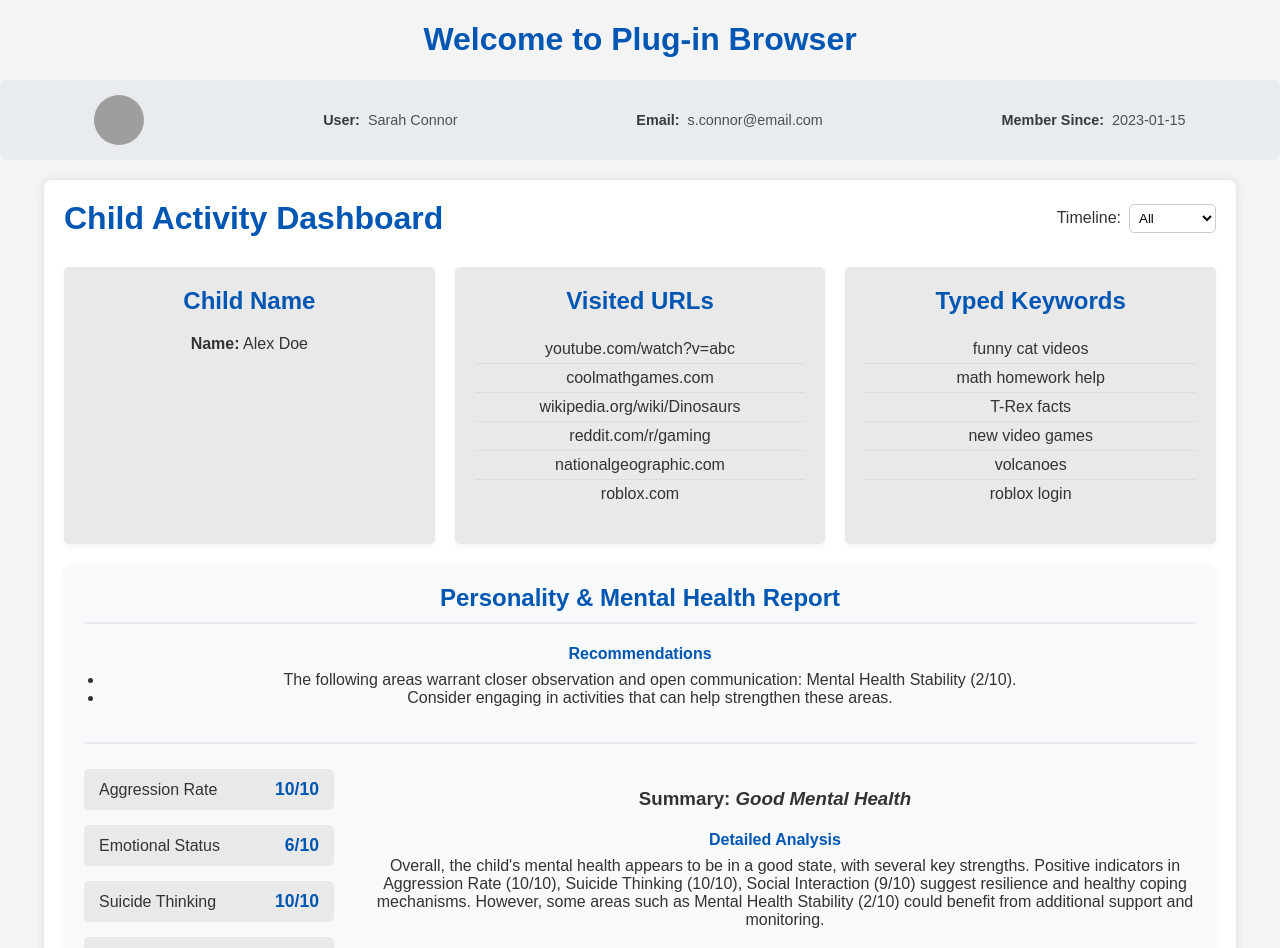
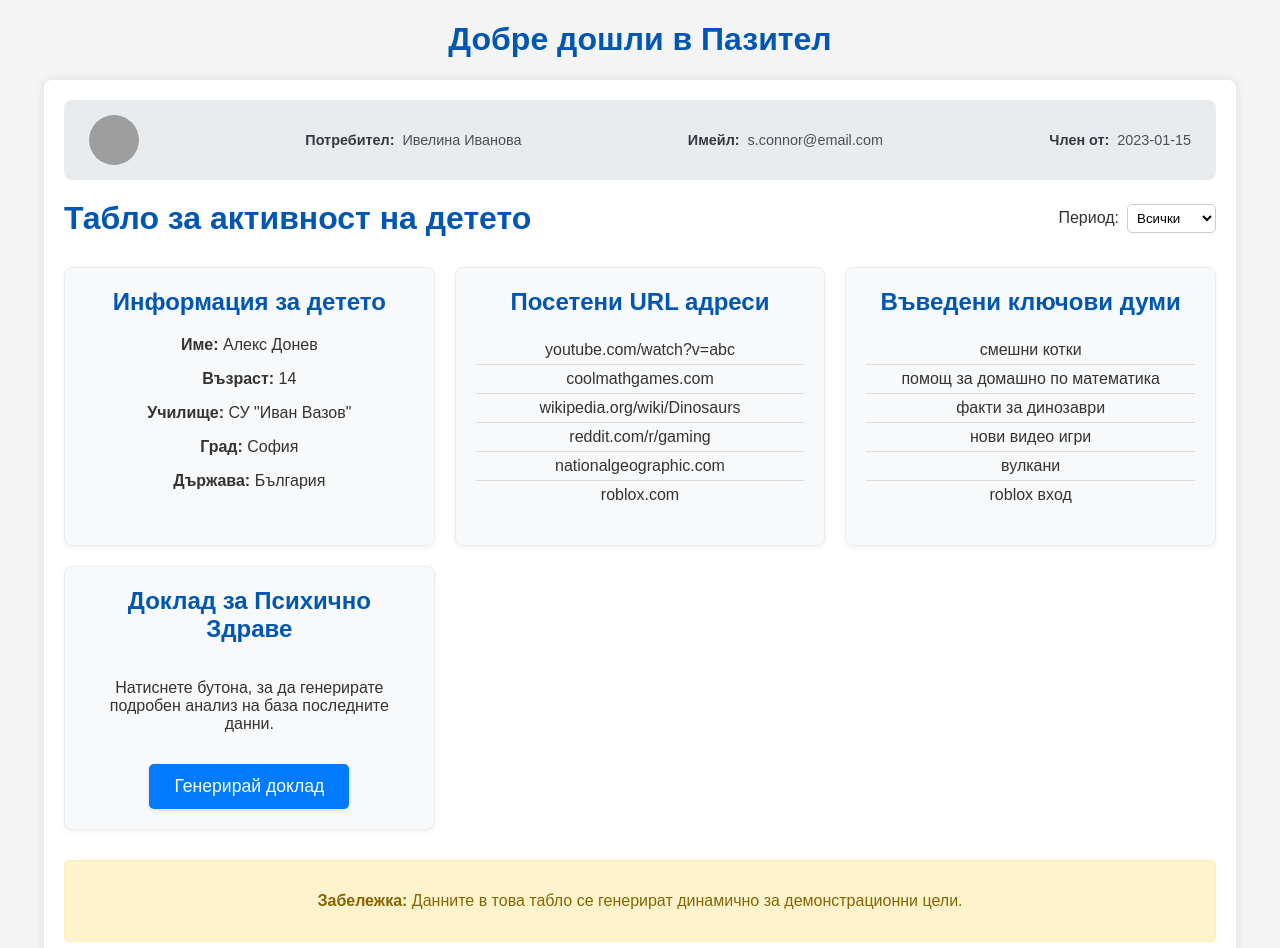
Before and after one commit to Diegoes7/hackathon_app, a React (Create React App) app: page / in a window 1280 px wide. Shown: the top 948 px of the page. Built offline with nearby package versions, Linux system fonts and the light colour scheme; grey boxes are pictures that could not be loaded.

Commit message:
refactor func and UI

```diff
--- a/src/App.tsx
+++ b/src/App.tsx
@@ -6,8 +6,8 @@ import UserInfo from './components/userInfo/UserInfo';
 function App() {
 	return (
 		<div className='App'>
-			<h1>Welcome to Plug-in Browser</h1>
-      <UserInfo />
+			<h1>Добре дошли в Пазител</h1>
+			{/* <UserInfo /> */}
 			<Dashboard />
 			{/* <MentalHealthReport /> */}
 		</div>
--- a/src/components/dashboard/Dashboard.css
+++ b/src/components/dashboard/Dashboard.css
@@ -39,11 +39,42 @@ h1 {
 }
 
 .card {
-    background-color: #e9e9e9;
+    background-color: #f8f9fa; /* Slightly lighter card color */
     padding: 20px;
+    border-radius: 8px; /* Slightly larger radius */
+    box-shadow: 0 2px 5px rgba(0,0,0,0.05);
+    border: 1px solid #e9ecef;
+}
+
+.child-info-card p {
+    margin-bottom: 5px;
+}
+
+.report-trigger-card {
+    display: flex;
+    flex-direction: column;
+    align-items: center;
+    justify-content: center;
+    text-align: center;
+}
+
+.report-button {
+    background-color: #007bff;
+    color: white;
+    padding: 12px 25px;
+    border: none;
     border-radius: 5px;
-    box-shadow: 0 2px 5px rgba(0,0,0,0.05);
+    cursor: pointer;
+    font-size: 1.1em;
+    margin-top: 15px;
+    box-shadow: 0 2px 4px rgba(0,0,0,0.1);
+    transition: background-color 0.2s;
 }
+
+.report-button:hover {
+    background-color: #0056b3;
+}
+
 
 .card h2 {
     color: #0056b3;
--- a/src/components/dashboard/Dashboard.tsx
+++ b/src/components/dashboard/Dashboard.tsx
@@ -1,21 +1,26 @@
 import React, { useState, useEffect } from 'react';
 import './Dashboard.css';
+import UserInfo from '../userInfo/UserInfo';
 import TimelineSelector from '../timeline/TimelineSelector';
-import MentalHealthReport from '../mentalHealth/MentalHealthReport';
+import MentalHealthReport, { ReportDataItem } from '../mentalHealth/MentalHealthReport';
 
 // --- Fake Data Generation ---
 const generateFakeData = (timeline: string) => {
     const data: { [key: string]: any } = {
-        childName: 'Alex Doe', // Name is constant
+        childName: 'Алекс Донев',
+        age: 14,
+        school: 'СУ "Иван Вазов"',
+        city: 'София',
+        country: 'България',
         urls: {
             '1': ['youtube.com/watch?v=abc', 'coolmathgames.com'],
             '3': ['youtube.com/watch?v=abc', 'coolmathgames.com', 'wikipedia.org/wiki/Dinosaurs', 'reddit.com/r/gaming'],
             '6': ['youtube.com/watch?v=abc', 'coolmathgames.com', 'wikipedia.org/wiki/Dinosaurs', 'reddit.com/r/gaming', 'nationalgeographic.com', 'roblox.com'],
         },
         keywords: {
-            '1': ['funny cat videos', 'math homework help'],
-            '3': ['funny cat videos', 'math homework help', 'T-Rex facts', 'new video games'],
-            '6': ['funny cat videos', 'math homework help', 'T-Rex facts', 'new video games', 'volcanoes', 'roblox login'],
+            '1': ['смешни котки', 'помощ за домашно по математика'],
+            '3': ['смешни котки', 'помощ за домашно по математика', 'факти за динозаври', 'нови видео игри'],
+            '6': ['смешни котки', 'помощ за домашно по математика', 'факти за динозаври', 'нови видео игри', 'вулкани', 'roblox вход'],
         }
     };
 
@@ -23,6 +28,10 @@ const generateFakeData = (timeline: string) => {
 
     return {
         childName: data.childName,
+        age: data.age,
+        school: data.school,
+        city: data.city,
+        country: data.country,
         visitedUrls: data.urls[timelineKey],
         typedKeywords: data.keywords[timelineKey],
     };
@@ -35,15 +44,35 @@ const fetchDashboardData = (timeline: string): Promise<any> => {
             const data = generateFakeData(timeline);
             console.log("Dashboard data fetched:", data);
             resolve(data);
-        }, 500); // Simulate 0.5s network delay
+        }, 500);
     });
 };
 
+const fetchMentalHealthReport = (): Promise<ReportDataItem[]> => {
+    console.log("Fetching data from Gemini API...");
+    return new Promise(resolve => {
+        setTimeout(() => {
+            const suicideScore = Math.random() < 0.9 ? 10 : Math.floor(Math.random() * 5) + 1;
+            const newData: ReportDataItem[] = [
+                { label: 'Aggression Rate', score: Math.floor(Math.random() * 10) + 1 },
+                { label: 'Emotional Status', score: Math.floor(Math.random() * 10) + 1 },
+                { label: 'Suicide Thinking', score: suicideScore },
+                { label: 'Mental Health Stability', score: Math.floor(Math.random() * 10) + 1 },
+                { label: 'Social Interaction', score: Math.floor(Math.random() * 10) + 1 },
+            ];
+            console.log("Report data fetched:", newData);
+            resolve(newData);
+        }, 1500);
+    });
+};
 
 const Dashboard: React.FC = () => {
     const [timeline, setTimeline] = useState('all');
     const [dashboardData, setDashboardData] = useState<any>(null);
     const [isDashboardLoading, setIsDashboardLoading] = useState(true);
+    const [showReport, setShowReport] = useState(false);
+    const [reportData, setReportData] = useState<ReportDataItem[] | null>(null);
+    const [isReportLoading, setIsReportLoading] = useState(false);
 
     useEffect(() => {
         setIsDashboardLoading(true);
@@ -57,22 +86,40 @@ const Dashboard: React.FC = () => {
         setTimeline(event.target.value);
     };
 
+    const handleGenerateReport = () => {
+        setIsReportLoading(true);
+        setShowReport(true);
+        fetchMentalHealthReport().then(data => {
+            setReportData(data);
+            setIsReportLoading(false);
+        });
+    };
+
     return (
         <div className="container">
+            <UserInfo />
             <div className="dashboard-header">
-                <h1>Child Activity Dashboard</h1>
+                <h1>Табло за активност на детето</h1>
                 <TimelineSelector timeline={timeline} onTimelineChange={handleTimelineChange} />
             </div>
 
             <div className="dashboard-grid">
-                <div className="card">
-                    <h2>Child Name</h2>
-                    {isDashboardLoading ? <p>Loading...</p> : <p><strong>Name:</strong> {dashboardData?.childName}</p>}
+                <div className="card child-info-card">
+                    <h2>Информация за детето</h2>
+                    {isDashboardLoading ? <p>Зареждане...</p> : (
+                        <>
+                            <p><strong>Име:</strong> {dashboardData?.childName}</p>
+                            <p><strong>Възраст:</strong> {dashboardData?.age}</p>
+                            <p><strong>Училище:</strong> {dashboardData?.school}</p>
+                            <p><strong>Град:</strong> {dashboardData?.city}</p>
+                            <p><strong>Държава:</strong> {dashboardData?.country}</p>
+                        </>
+                    )}
                 </div>
 
                 <div className="card">
-                    <h2>Visited URLs</h2>
-                    {isDashboardLoading ? <p>Loading...</p> : (
+                    <h2>Посетени URL адреси</h2>
+                    {isDashboardLoading ? <p>Зареждане...</p> : (
                         <ul>
                             {dashboardData?.visitedUrls.map((url: string, index: number) => <li key={index}>{url}</li>)}
                         </ul>
@@ -80,18 +127,31 @@ const Dashboard: React.FC = () => {
                 </div>
 
                 <div className="card">
-                    <h2>Typed Keywords</h2>
-                    {isDashboardLoading ? <p>Loading...</p> : (
+                    <h2>Въведени ключови думи</h2>
+                    {isDashboardLoading ? <p>Зареждане...</p> : (
                         <ul>
                             {dashboardData?.typedKeywords.map((keyword: string, index: number) => <li key={index}>{keyword}</li>)}
                         </ul>
                     )}
                 </div>
-                <MentalHealthReport />
+
+                {!showReport && (
+                    <div className="card report-trigger-card">
+                        <h2>Доклад за Психично Здраве</h2>
+                        <p>Натиснете бутона, за да генерирате подробен анализ на база последните данни.</p>
+                        <button className="report-button" onClick={handleGenerateReport}>
+                            Генерирай доклад
+                        </button>
+                    </div>
+                )}
             </div>
 
+            {showReport && (
+                <MentalHealthReport reportData={reportData} isLoading={isReportLoading} />
+            )}
+
             <div className="note">
-                <p><strong>Note:</strong> The data in this dashboard is dynamically generated for demonstration purposes.</p>
+                <p><strong>Забележка:</strong> Данните в това табло се генерират динамично за демонстрационни цели.</p>
             </div>
         </div>
     );
--- a/src/components/mentalHealth/MentalHealthReport.css
+++ b/src/components/mentalHealth/MentalHealthReport.css
@@ -1,7 +1,7 @@
 .mental-health-report-card {
 	background-color: #f8f9fa;
 	border-radius: 8px;
-    box-shadow: 0 2px 5px rgba(0,0,0,0.05);
+	box-shadow: 0 2px 5px rgba(0, 0, 0, 0.05);
 	grid-column: 1 / -1; /* Make this card span the full width of the grid */
 	padding: 20px 20px; /* Add horizontal padding */
 }
@@ -41,6 +41,24 @@
 	background-color: #e9e9e9;
 	padding: 10px 15px;
 	border-radius: 5px;
+	transition: background-color 0.3s;
+}
+
+/* Red for high scores */
+.score-high {
+	background-color: #dc3545;
+	color: white;
+}
+
+/* Green for low scores */
+.score-low {
+	background-color: #28a745;
+	color: white;
+}
+
+.score-high .rating-score,
+.score-low .rating-score {
+	color: white;
 }
 
 .rating-label {
@@ -76,9 +94,14 @@
 }
 
 .report-subsection p,
-.report-subsection ul {
+.report-subsection ul li {
 	margin: 0;
 	padding-left: 20px;
+	white-space: pre-wrap; /* Preserve whitespace including newlines */
+}
+
+.critical-alert p {
+	white-space: pre-wrap; /* Preserve whitespace including newlines */
 }
 
 .critical-alert {
--- a/src/components/mentalHealth/MentalHealthReport.tsx
+++ b/src/components/mentalHealth/MentalHealthReport.tsx
@@ -1,184 +1,201 @@
-import React, { useState, useEffect } from 'react';
+import React from 'react';
 import './MentalHealthReport.css';
 
-type ReportDataItem = {
+export type ReportDataItem = {
 	label: string;
 	score: number;
 };
 
-// --- Fake Gemini API Call ---
-// This function simulates calling an API to get the mental health report data.
-const fetchMentalHealthReport = (): Promise<ReportDataItem[]> => {
-	console.log('Fetching data from Gemini API...');
-	return new Promise((resolve) => {
-		setTimeout(() => {
-			const suicideScore =
-				Math.random() < 0.9 ? 10 : Math.floor(Math.random() * 5) + 1; // 90% chance of being 10
-			const newData = [
-				{ label: 'Aggression Rate', score: Math.floor(Math.random() * 10) + 1 },
-				{
-					label: 'Emotional Status',
-					score: Math.floor(Math.random() * 10) + 1,
-				},
-				{ label: 'Suicide Thinking', score: suicideScore },
-				{
-					label: 'Mental Health Stability',
-					score: Math.floor(Math.random() * 10) + 1,
-				},
-				{
-					label: 'Social Interaction',
-					score: Math.floor(Math.random() * 10) + 1,
-				},
-			];
-			console.log('Data fetched:', newData);
-			resolve(newData);
-		}, 1500); // Simulate 1.5 seconds of network delay
-	});
-};
-
-// Helper function to generate the report and recommendations
+// Helper function to generate the report and recommendations in Bulgarian
 const generateAnalysis = (data: ReportDataItem[]) => {
-	let recommendations = [];
-	let positivePoints: any = [];
-	let areasForObservation: any = [];
-	let criticalAlerts: any = [];
+	let recommendations: string[] = [];
+	let positivePoints: string[] = [];
+	let areasForObservation: string[] = [];
+	let criticalAlerts: string[] = [];
 
 	const averageScore =
 		data.reduce((acc, item) => acc + item.score, 0) / data.length;
 
+	const labelsBG: { [key: string]: string } = {
+		'Aggression Rate': 'Ниво на агресия',
+		'Emotional Status': 'Емоционален статус',
+		'Suicide Thinking': 'Мисли за самоубийство',
+		'Mental Health Stability': 'Стабилност на менталното здраве',
+		'Social Interaction': 'Социално взаимодействие',
+	};
+
 	data.forEach((item) => {
+		const labelBG = labelsBG[item.label] || item.label;
 		if (item.label === 'Suicide Thinking' && item.score < 9) {
 			criticalAlerts.push(
-				`A score of ${item.score}/10 in "Suicide Thinking" requires immediate attention. It is crucial to open a dialogue and consider professional consultation right away.`
+				`Резултат от ${item.score}/10 по показател "Мисли за самоубийство" изисква незабавно внимание. От решаващо значение е да се започне диалог и да се обмисли незабавна професионална консултация.`
 			);
 		}
 
 		if (item.score <= 4) {
-			areasForObservation.push(`${item.label} (${item.score}/10)`);
+			areasForObservation.push(`${labelBG} (${item.score}/10)`);
 		} else if (item.score >= 8) {
-			positivePoints.push(`${item.label} (${item.score}/10)`);
+			positivePoints.push(`${labelBG} (${item.score}/10)`);
 		}
 	});
 
 	if (criticalAlerts.length > 0) {
 		recommendations.push(
-			'CRITICAL: Immediate intervention is advised. Please consult with a mental health professional.'
+			'КРИТИЧНО: Препоръчва се незабавна намеса. Моля, консултирайте се със специалист по психично здраве.'
 		);
 	}
 
 	if (areasForObservation.length > 0) {
+		let obsText = ` следните области изискват по-внимателно наблюдение и открита комуникация: ${areasForObservation.join(
+			', '
+		)}.`;
+		recommendations.push(obsText);
 		recommendations.push(
-			`The following areas warrant closer observation and open communication: ${areasForObservation.join(
-				', '
-			)}.`
-		);
-		recommendations.push(
-			'Consider engaging in activities that can help strengthen these areas.'
+			'Обмислете участие в дейности, които могат да помогнат за укрепване на тези области.'
 		);
 	}
 
-	if (positivePoints.length === data.length && criticalAlerts.length === 0) {
+	if (
+		positivePoints.length === data.length &&
+		criticalAlerts.length === 0 &&
+		areasForObservation.length === 0
+	) {
 		return {
-			summary: 'Excellent Mental Health Status.',
+			summary: 'Отлично психично здраве.',
 			report:
-				'All metrics indicate a very healthy and resilient personality. The child demonstrates emotional stability and positive social behaviors well-aligned with their developmental stage. Continue to foster this positive environment.',
+				'Всички показатели сочат към много здрава и устойчива личност.\n\nДетето демонстрира емоционална стабилност и положително социално поведение, добре съобразено с етапа на развитие.\n\nПродължавайте да насърчавате тази положителна среда.',
 			recommendations: [
-				'Maintain open and supportive communication.',
-				'Encourage current hobbies and social activities.',
+				'Поддържайте открита и подкрепяща комуникация.',
+				'Насърчавайте настоящите хобита и социални дейности.',
 			],
 			criticalAlerts: [],
 		};
 	}
 
-	let report = `Overall, the child's mental health appears to be in a ${
-		averageScore > 7 ? 'good' : 'fair'
-	} state, with several key strengths. `;
-	report += `Positive indicators in ${positivePoints.join(
-		', '
-	)} suggest resilience and healthy coping mechanisms. `;
+	let reportParts: string[] = [];
+	reportParts.push(
+		`В общи линии психичното здраве на детето изглежда в ${
+			averageScore > 7 ? 'добро' : 'задоволително'
+		} състояние с няколко основни силни страни.`
+	);
+
+	if (positivePoints.length > 0) {
+		reportParts.push(
+			`Положителни показатели в ${positivePoints.join(
+				', '
+			)} предполагат устойчивост и здрави механизми за справяне.`
+		);
+	}
+
 	if (areasForObservation.length > 0) {
-		report += `However, some areas such as ${areasForObservation.join(
-			', '
-		)} could benefit from additional support and monitoring.`;
+		reportParts.push(
+			`Въпреки това, някои области като ${areasForObservation.join(
+				', '
+			)} биха могли да се възползват от допълнителна подкрепа и наблюдение.`
+		);
 	}
 
 	return {
-		summary: `${averageScore > 7 ? 'Good Mental Health' : 'Needs Observation'}`,
-		report,
-		recommendations,
+		summary: `${
+			averageScore > 7 ? 'Добро психично здраве' : 'Нуждае се от наблюдение'
+		}`,
+		report: reportParts.join('\n\n'),
+		recommendations:
+			recommendations.length > 0
+				? recommendations
+				: ['Към момента няма конкретни препоръки, продължете с наблюдението.'],
 		criticalAlerts,
 	};
 };
 
-const MentalHealthReport: React.FC = () => {
-	const [reportData, setReportData] = useState<ReportDataItem[] | null>(null);
-	const [isLoading, setIsLoading] = useState(true);
+interface MentalHealthReportProps {
+	reportData: ReportDataItem[] | null;
+	isLoading: boolean;
+}
 
-	useEffect(() => {
-		fetchMentalHealthReport().then((data) => {
-			setReportData(data);
-			setIsLoading(false);
-		});
-	}, []);
-
+const MentalHealthReport: React.FC<MentalHealthReportProps> = ({
+	reportData,
+	isLoading,
+}) => {
 	if (isLoading || !reportData) {
 		return (
 			<div className='mental-health-report-card'>
-				<h2>Personality & Mental Health Report</h2>
+				<h2>Доклад за личност и психично здраве</h2>
 				<div className='loading-section'>
-					<p>Analyzing data from Gemini API...</p>
+					<p>Анализ на данни от Gemini API...</p>
 				</div>
 			</div>
 		);
 	}
 
 	const analysis = generateAnalysis(reportData);
+	const labelsBG: { [key: string]: string } = {
+		'Aggression Rate': 'Ниво на агресия',
+		'Emotional Status': 'Емоционален статус',
+		'Suicide Thinking': 'Мисли за самоубийство',
+		'Mental Health Stability': 'Стабилност на менталното здраве',
+		'Social Interaction': 'Социално взаимодействие',
+	};
+
+	const getRatingColorClass = (score: number): string => {
+		if (score < 3) {
+			return 'score-low';
+		}
+		if (score > 7) {
+			return 'score-high';
+		}
+		return '';
+	};
 
 	return (
 		<div className='mental-health-report-card'>
-			<h2>Personality & Mental Health Report</h2>
+			<h2>Доклад за личност и психично здраве</h2>
 
 			<div className='recommendations-section'>
 				{analysis.criticalAlerts && analysis.criticalAlerts.length > 0 && (
 					<div className='report-subsection critical-alert'>
-						<h4>Critical Alerts</h4>
-						{analysis.criticalAlerts.map((alert: any, index: any) => (
+						<h4>Критични сигнали</h4>
+						{analysis.criticalAlerts.map((alert, index) => (
 							<p key={index}>{alert}</p>
 						))}
 					</div>
 				)}
-				{analysis.recommendations && analysis.recommendations.length > 0 && (
+				<div className='analysis-section'>
+					<h3>
+						Резюме: <span className='summary-text'>{analysis.summary}</span>
+					</h3>
+
 					<div className='report-subsection'>
-						<h4>Recommendations</h4>
-						<ul>
-							{analysis.recommendations.map((rec, index) => (
-								<li key={index}>{rec}</li>
-							))}
-						</ul>
+						<h4>Детайлен анализ</h4>
+						<p>{analysis.report}</p>
 					</div>
-				)}
+				</div>
 			</div>
 
 			<div className='report-content'>
 				<div className='ratings-grid'>
 					{reportData.map((item) => (
-						<div key={item.label} className='rating-item'>
-							<span className='rating-label'>{item.label}</span>
+						<div
+							key={item.label}
+							className={`rating-item ${getRatingColorClass(item.score)}`}
+						>
+							<span className='rating-label'>
+								{labelsBG[item.label] || item.label}
+							</span>
 							<span className='rating-score'>{item.score}/10</span>
 						</div>
 					))}
 				</div>
-
-				<div className='analysis-section'>
-					<h3>
-						Summary: <span className='summary-text'>{analysis.summary}</span>
-					</h3>
-
+				{analysis.recommendations && analysis.recommendations.length > 0 && (
 					<div className='report-subsection'>
-						<h4>Detailed Analysis</h4>
-						<p>{analysis.report}</p>
+						<h4>Препоръки</h4>
+						<div>
+							{analysis.recommendations.map((rec, index) => (
+								<div key={index}>{rec}</div>
+							))}
+						</div>
 					</div>
-				</div>
+				)}
 			</div>
 		</div>
 	);
--- a/src/components/timeline/TimelineSelector.tsx
+++ b/src/components/timeline/TimelineSelector.tsx
@@ -9,13 +9,13 @@ interface TimelineSelectorProps {
 const TimelineSelector: React.FC<TimelineSelectorProps> = ({ timeline, onTimelineChange }) => {
     return (
         <div className="timeline-selector">
-            <label htmlFor="timeline-select">Timeline: </label>
+            <label htmlFor="timeline-select">Период: </label>
             <select id="timeline-select" value={timeline} onChange={onTimelineChange}>
-                <option value="all">All</option>
-                <option value="1">1 Month</option>
-                <option value="2">2 Months</option>
-                <option value="3">3 Months</option>
-                <option value="6">6 Months</option>
+                <option value="all">Всички</option>
+                <option value="1">1 месец</option>
+                <option value="2">2 месеца</option>
+                <option value="3">3 месеца</option>
+                <option value="6">6 месеца</option>
             </select>
         </div>
     );
--- a/src/components/userInfo/UserInfo.css
+++ b/src/components/userInfo/UserInfo.css
@@ -1,6 +1,7 @@
 .user-info-bar {
     display: flex;
-	justify-content: space-around;
+    flex-wrap: wrap;
+    justify-content: space-between; /* Distribute items more evenly */
     align-items: center;
     gap: 40px; /* Increased gap for more space */
     padding: 15px 25px; /* Adjusted padding */
--- a/src/components/userInfo/UserInfo.tsx
+++ b/src/components/userInfo/UserInfo.tsx
@@ -3,7 +3,7 @@ import './UserInfo.css';
 
 // Static data for the user
 const userData = {
-    name: 'Sarah Connor',
+    name: 'Ивелина Иванова',
     email: 's.connor@email.com',
     memberSince: '2023-01-15',
     avatar: 'https://i.pravatar.cc/50?img=1', // Placeholder avatar image
@@ -12,15 +12,15 @@ const userData = {
 const UserInfo: React.FC = () => {
     return (
         <div className="user-info-bar">
-            <img src={userData.avatar} alt="User Avatar" className="user-avatar" />
+            <img src={userData.avatar} alt="Аватар на потребителя" className="user-avatar" />
             <div className="user-info-item">
-                <strong>User:</strong> {userData.name}
+                <strong>Потребител:</strong> {userData.name}
             </div>
             <div className="user-info-item">
-                <strong>Email:</strong> {userData.email}
+                <strong>Имейл:</strong> {userData.email}
             </div>
             <div className="user-info-item">
-                <strong>Member Since:</strong> {userData.memberSince}
+                <strong>Член от:</strong> {userData.memberSince}
             </div>
         </div>
     );
```
Lines whose indentation alone changed are shown as unchanged.
